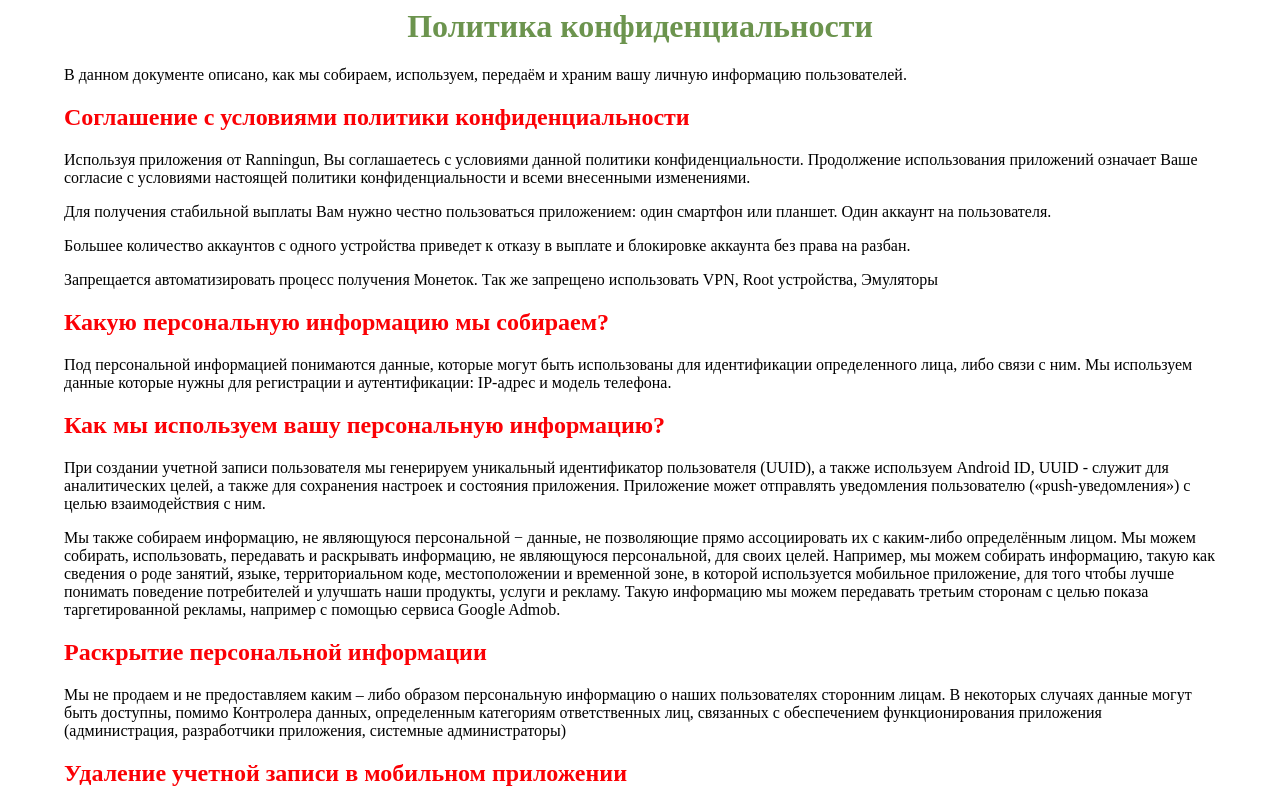
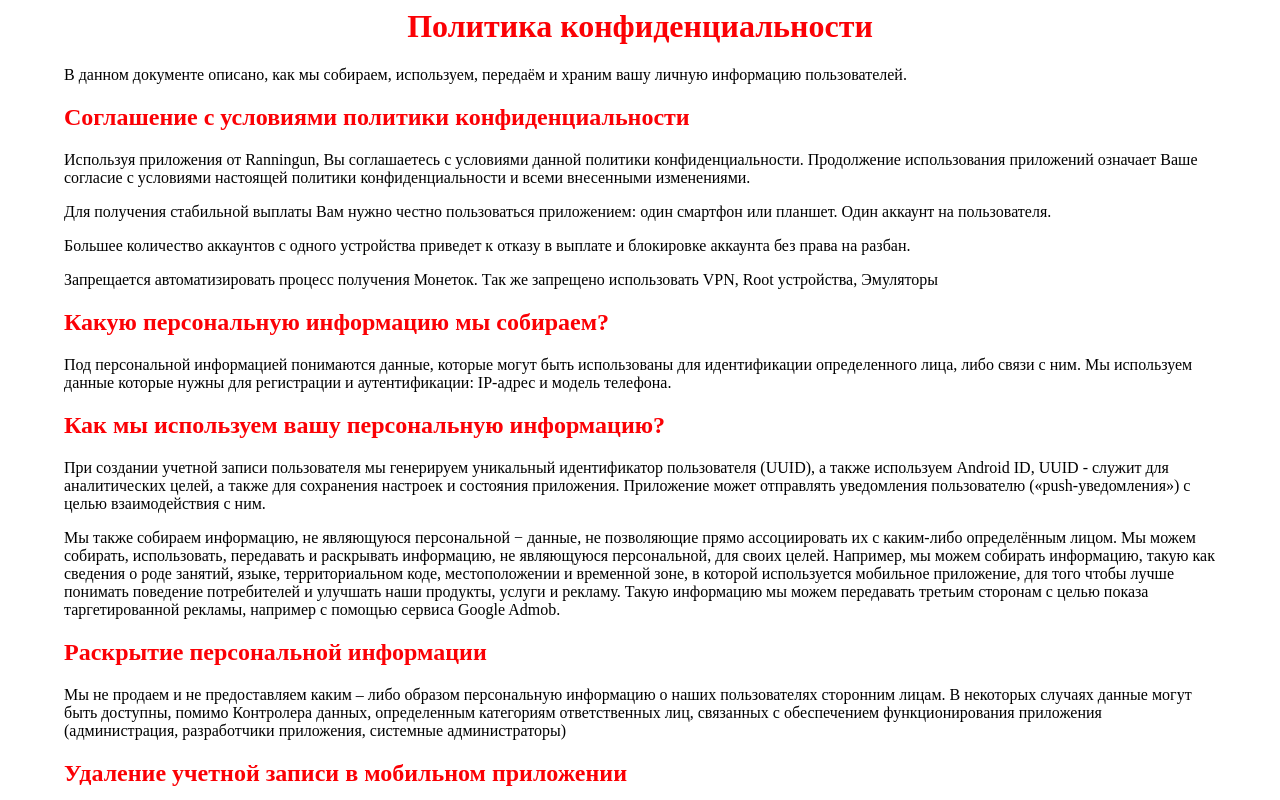
Before and after one commit to straik1989/moneyearns, a plain HTML site: page index.html in a window 1280 px wide. Shown: the top 800 px of the page. Drawn offline with Linux system fonts and the light colour scheme.

Commit message:
Update index.html

```diff
--- a/index.html
+++ b/index.html
@@ -5,7 +5,7 @@
 	<title>Apiha</title>
 	<style>
 		body { margin-right: 5%; margin-left: 5%;}
-		h1 {color: #6C944E; }
+		h1 {color: #FB0105; }
 		h2 {color: #FB0105; }
 	</style>
 </head>
```
